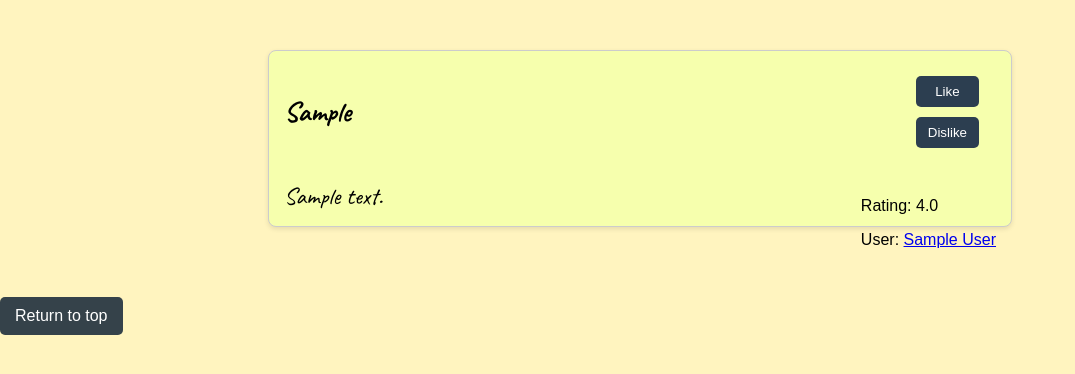
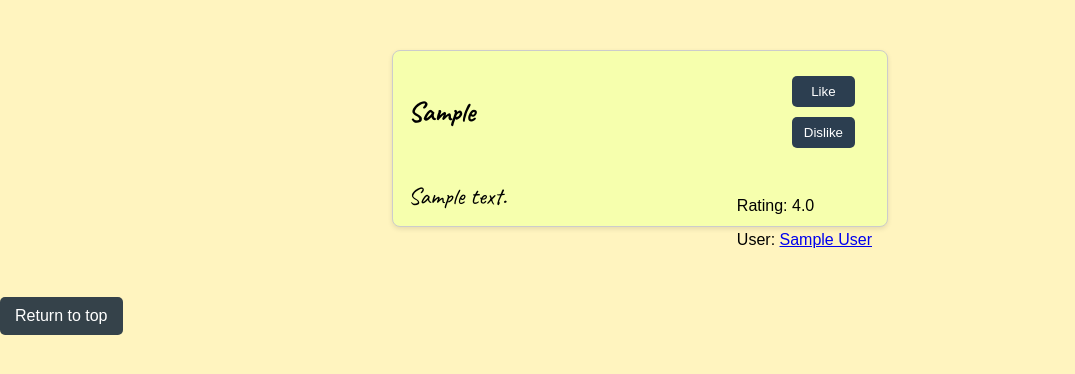
Before and after one commit to KolozsiZsombor/SzoftverModszerMiniProject, a Flask app: page / in a window 1280 px wide. Shown: the part 148-522 px from the top of the page, without its empty margins (0-1075 px from the left). Run offline with Flask 3, Linux system fonts and the light colour scheme; tables that the repository leaves empty hold one stand-in row (values such as "Sample post").

Commit message:
jokes.css: narrowed the joke boxes

```diff
--- a/static/css/jokes.css
+++ b/static/css/jokes.css
@@ -30,8 +30,8 @@
     flex-direction: column;
     /* Arrange jokes vertically */
     margin: 30px;
-    margin-left:20%;
-    margin-right:20%;
+    margin-left:30%;
+    margin-right:30%;
     /* Space between joke boxes */
 }
 
```
